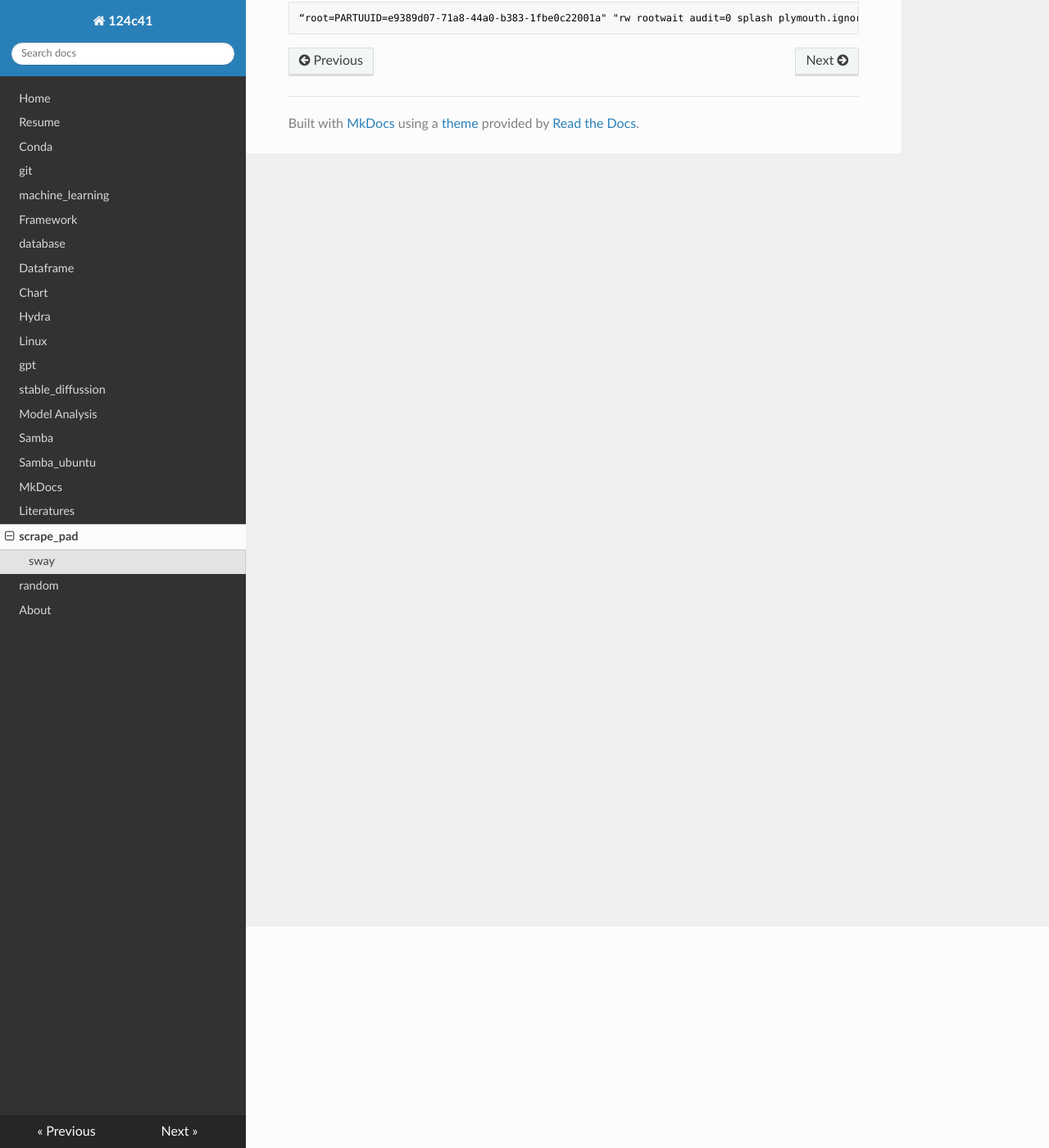
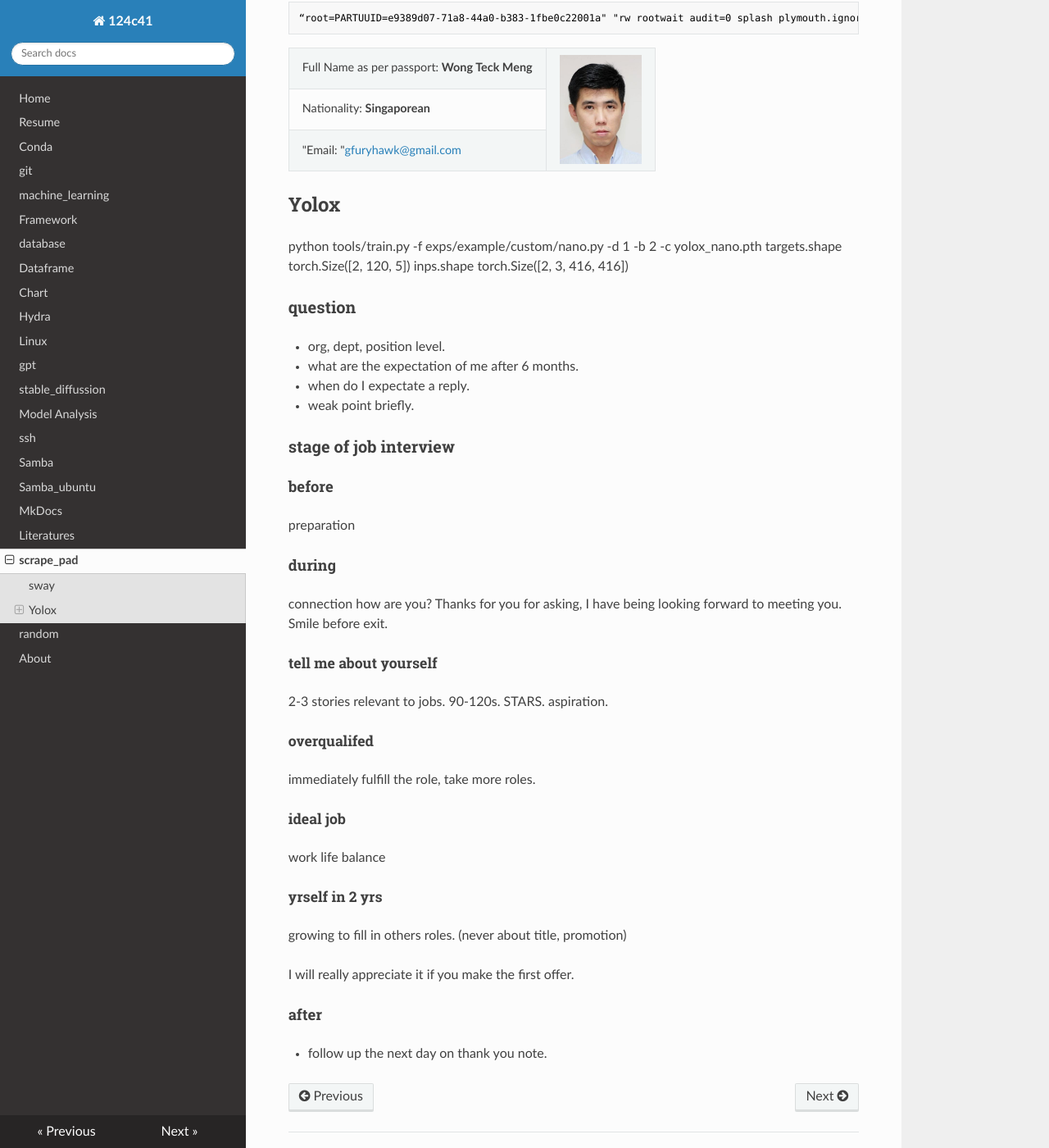
Before and after one commit to furyhawk/124c41, an MkDocs documentation site: the page built from docs/scrape_pad.md, in a window 1280 px wide and 1400 px high, scrolled down 270 px. Shown: the whole window at 82% size. Built offline with MkDocs 1.6.1, drawn with Linux system fonts in a browser that asks for light colours; nearby versions of some CDN libraries.

Commit message:
update: 20230407

````diff
--- a/docs/scrape_pad.md
+++ b/docs/scrape_pad.md
@@ -8,3 +8,61 @@
 ```shell
 “root=PARTUUID=e9389d07-71a8-44a0-b383-1fbe0c22001a" "rw rootwait audit=0 splash plymouth.ignore-serial-consoles”
 ```
+
+<table>
+    <tbody>
+        <tr>
+            <td>Full Name as per passport: <strong>Wong Teck Meng</strong></td>
+            <td rowspan=3><img src="https://github.com/furyhawk/124c41/raw/main/docs/assets/107113815.jpg" data-canonical-src="https://github.com/furyhawk/124c41/raw/main/docs/assets/107113815.jpg" width="100" height="133" /></td>
+        </tr>
+        <tr>
+            <td>Nationality: <strong>Singaporean</strong></td>
+        </tr>
+        <tr>
+            <td>"Email: "<a href="mailto:gfuryhawk@gmail.com">gfuryhawk@gmail.com</a></td>
+        </tr>
+    </tbody>
+</table>
+
+## Yolox
+python tools/train.py -f exps/example/custom/nano.py -d 1 -b 2 -c yolox_nano.pth
+targets.shape
+torch.Size([2, 120, 5])
+inps.shape
+torch.Size([2, 3, 416, 416])
+
+
+### question
+
+- org, dept, position level.
+- what are the expectation of me after 6 months.
+- when do I expectate a reply.
+- weak point briefly.
+
+### stage of job interview
+
+#### before
+preparation
+
+#### during
+connection
+how are you?
+Thanks for you for asking, I have being looking forward to meeting you.
+Smile before exit.
+
+##### tell me about yourself
+2-3 stories relevant to jobs. 90-120s. STARS. aspiration.
+
+##### overqualifed
+immediately fulfill the role, take more roles.
+
+##### ideal job
+work life balance
+
+##### yrself in 2 yrs
+growing to fill in others roles. (never about title, promotion)
+
+I will really appreciate it if you make the first offer.
+
+#### after
+- follow up the next day on thank you note.
--- a/mkdocs.yml
+++ b/mkdocs.yml
@@ -14,6 +14,7 @@ nav:
     - gpt: gpt.md
     - stable_diffussion: stable_diffusion.md
     - Model Analysis: wandb.md
+    - ssh: ssh.md
     - Samba: smb.md
     - Samba_ubuntu: smb2.md
     - MkDocs: mkdocs.md
````
Also changed, not shown: docs/resume.md (+23 -18 lines), docs/ssh.md (added, +12 -0 lines), docs/training_pipeline.md (+2 -0 lines).
